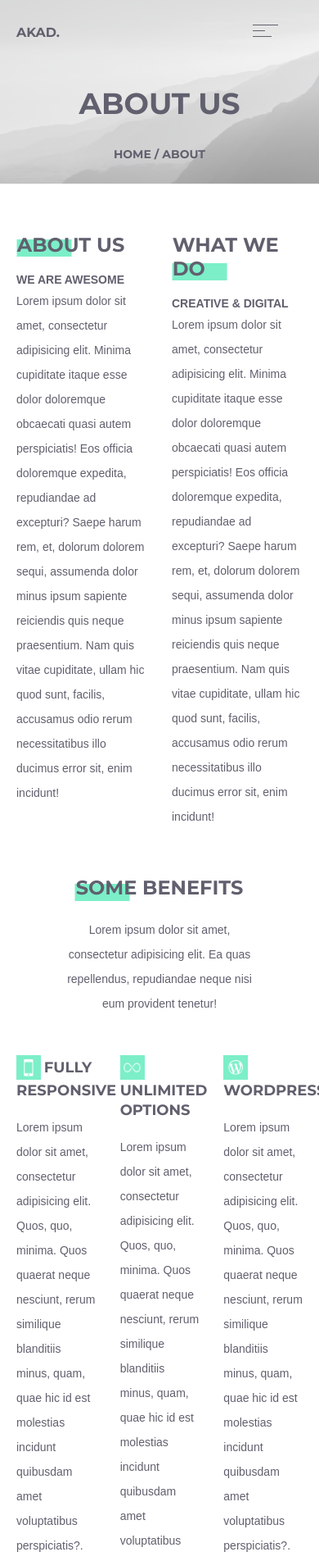
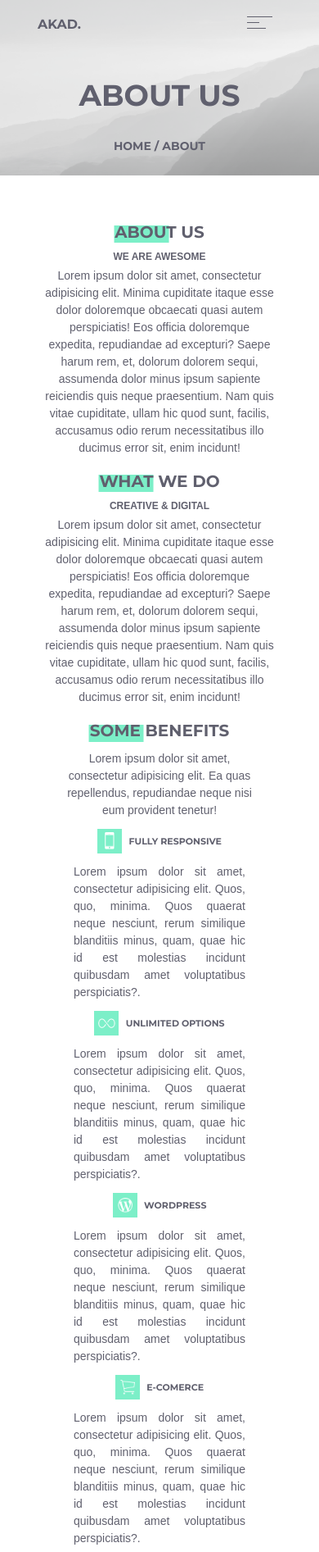
Before and after one commit to maximpam/akad, a plain HTML site: page index.html in a window 390 px wide. Shown: the top 1893 px of the page at 82% size. Drawn offline with Linux system fonts and the light colour scheme.

Commit message:
Some descriptive commit message

```diff
--- a/css/style.css
+++ b/css/style.css
@@ -249,3 +249,118 @@ font-size: 18px;
 	margin-bottom: 7%;
 
 }
+
+/* Adaptive */
+
+@media (max-width: 700px){
+	h2{
+		font-size: 20px;
+		margin-bottom: 10px;
+	}
+
+	span{
+		font-size: 12px;
+	}
+	.ba-inside-text{
+		line-height: 1.5;
+		vertical-align: middle;
+	}
+
+	h3{
+		font-size: 12px;
+		vertical-align: middle;
+
+	}
+
+    h1.ba-footer-left{
+    	font-size: 18px;
+    }
+    h2.ba-footer-right{
+    	font-size: 18px;
+    	width: 100%;
+    }
+    .footer-text-center{
+    	margin-top: 10%;
+    }
+    /* .one-word{
+    	margin-bottom: 30px;
+    } */
+
+    span.ba-span{
+    	font-size: 11px;
+    }
+
+}
+
+    @media (max-width: 600px){
+		.ba-width-1-2{
+			width: 80%;
+			text-align: center;
+			margin: 0 auto;
+			padding: 0;
+		}
+
+		.ba-grid > [class*="ba-width-"]{
+			padding: 0;
+			float: none;
+		}
+
+		.ba-grid{
+			margin: 0;
+		}
+		.ba-width-1-3{
+			width: 60%;
+			text-align: justify;
+			margin: 0 auto;
+		}
+
+		h3{
+			text-align: center;
+		}
+
+		 .ba-grid + .ba-grid {
+         margin-top: 0;
+        }
+
+        .ba-width-1-4{
+        	float: left !important;
+            padding-left: 30px !important;
+
+        }
+
+
+        .footer-text-center{
+        	margin-bottom: 20px;
+        }
+
+        .ba-form{
+        	text-align: left;
+        }
+
+        .menu{
+        	float: right !important;
+        	padding: 20px 0 0 0 !important;
+        	width: 30%;
+        }
+
+        .logo{
+        	float: left !important;
+			padding: 20px 0 0 0 !important;
+			width: 30%;
+        }
+        input.ba-footer-right {
+        padding: 2.75% 3%;
+    	}
+    }
+
+
+
+@media (max-width: 380px){
+	.ba-width-1-3{
+		width: 75%;
+	}
+
+	button.ba-footer-right{
+		padding: 3% 6%;
+	}
+}
--- a/index.html
+++ b/index.html
@@ -12,10 +12,10 @@
 	<header class="ba-margin-bottom1">
 		<div class="ba-container">
 			<div class="ba-grid">
-				<div class="ba-width-1-2">
+				<div class="ba-width-1-2 logo">
 				AKAD.
 				</div>
-				<div  class="ba-width-1-2 ba-text-right">
+				<div  class="ba-width-1-2 ba-text-right menu">
 					<img src="akadabout-us-assets/menu.png">
 				</div>
 			</div>
@@ -62,13 +62,13 @@
 					<div class="ba-inside-text">Lorem ipsum dolor sit amet, consectetur adipisicing elit. Quos, quo, minima. Quos quaerat neque nesciunt, rerum similique blanditiis minus, quam, quae hic id est molestias incidunt quibusdam amet voluptatibus perspiciatis?.</div>
 				</div>
 				<div class="ba-width-1-3">
-					<h3><div class="ba-icon ba-vertical-align-middle"> <img class="ba-icon" src="akadabout-us-assets/img3.png"></div><span class="ba-span ba-vertical-align-middle">WORDPRESS</span></h3>
+					<h3 class="one-word"><div class="ba-icon ba-vertical-align-middle"> <img class="ba-icon" src="akadabout-us-assets/img3.png"></div><span class="ba-span ba-vertical-align-middle">WORDPRESS</span></h3>
 					<div class="ba-inside-text">Lorem ipsum dolor sit amet, consectetur adipisicing elit. Quos, quo, minima. Quos quaerat neque nesciunt, rerum similique blanditiis minus, quam, quae hic id est molestias incidunt quibusdam amet voluptatibus perspiciatis?.</div>
 				</div>
 			</div>
 			<div class="ba-grid ba-margin-bottom2">
 				<div class="ba-width-1-3">
-					<h3><div class="ba-icon ba-vertical-align-middle"> <img class="ba-icon" src="akadabout-us-assets/img4.png"></div><span class="ba-span ba-vertical-align-middle">E-COMERCE</span></h3>
+					<h3 class="one-word"><div class="ba-icon ba-vertical-align-middle"> <img class="ba-icon" src="akadabout-us-assets/img4.png"></div><span class="ba-span ba-vertical-align-middle">E-COMERCE</span></h3>
 					<div class="ba-inside-text">Lorem ipsum dolor sit amet, consectetur adipisicing elit. Quos, quo, minima. Quos quaerat neque nesciunt, rerum similique blanditiis minus, quam, quae hic id est molestias incidunt quibusdam amet voluptatibus perspiciatis?.</div>
 				</div>
 				<div class="ba-width-1-3">
@@ -76,7 +76,7 @@
 					<div class="ba-inside-text">Lorem ipsum dolor sit amet, consectetur adipisicing elit. Quos, quo, minima. Quos quaerat neque nesciunt, rerum similique blanditiis minus, quam, quae hic id est molestias incidunt quibusdam amet voluptatibus perspiciatis?.</div>
 				</div>
 				<div class="ba-width-1-3">
-					<h3><div class="ba-icon ba-vertical-align-middle"> <img class="ba-icon" src="akadabout-us-assets/img6.png"></div><span class="ba-span ba-vertical-align-middle">SUPPORT</span></h3>
+					<h3 class="one-word"><div class="ba-icon ba-vertical-align-middle"> <img class="ba-icon" src="akadabout-us-assets/img6.png"></div><span class="ba-span ba-vertical-align-middle">SUPPORT</span></h3>
 					<div class="ba-inside-text">Lorem ipsum dolor sit amet, consectetur adipisicing elit. Quos, quo, minima. Quos quaerat neque nesciunt, rerum similique blanditiis minus, quam, quae hic id est molestias incidunt quibusdam amet voluptatibus perspiciatis?.</div>
 				</div>
 			</div>
@@ -101,11 +101,11 @@
 	<footer>
 			<div class="ba-container">
 				<div class="ba-grid">
-					<div class="ba-width-1-2">
+					<div class="ba-width-1-2 footer-text-center">
 						<h1 class="ba-footer-left">YOU THINK WE'RE COOL ? LET'S WORK TOGETHER</h1>
 						<button class="ba-footer-left">GET IN TOUCH</button>
 					</div>
-					<div class="ba-width-1-2">
+					<div class="ba-width-1-2 ">
 						<div class="ba-form">
 							<h2 class="ba-footer-right">STAY INFORMED WITH OUR NEWSLETTER</h2>
 							<p class="ba-footer-right">Lorem ipsum dolor sit amet, consectetur adipisicing elit. Veniam quaerat explicabo itaque adipisci. Quidem ex voluptatibus sit, laudantium, sint laboriosam!</p>
```
